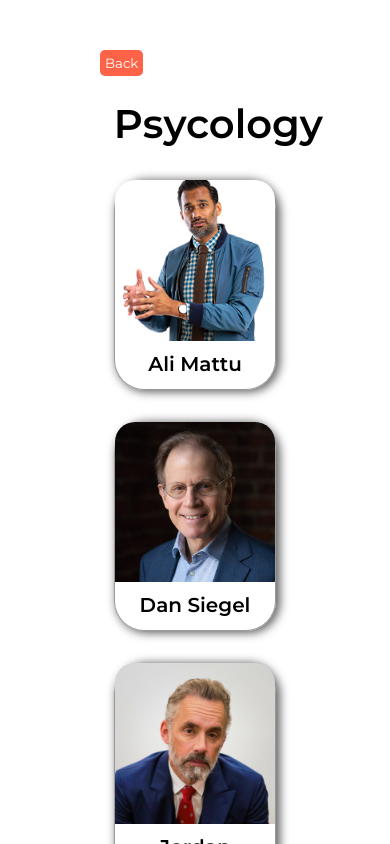
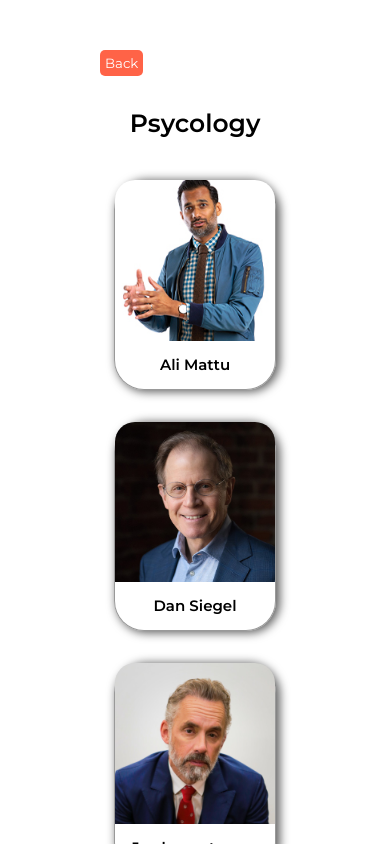
Before and after one commit to Bakha022/Webapp, a plain HTML site: page index.html in a window 390 px wide. Both pictures are taken after a click on the element "Psycology". Shown: the top 844 px of the page. Drawn offline with Linux system fonts and the light colour scheme.

Commit message:
media done

```diff
--- a/style.css
+++ b/style.css
@@ -86,6 +86,15 @@ img {
         width: 250px;
     }
 
+    .title  {
+        font-size: 15px;
+    }
+    .head-title {
+        font-size: 25px;
+    }
+    .title_text {
+        font-size: 15px;
+    }
     .backBtn {
         position: absolute;
         top: 50px;
```
